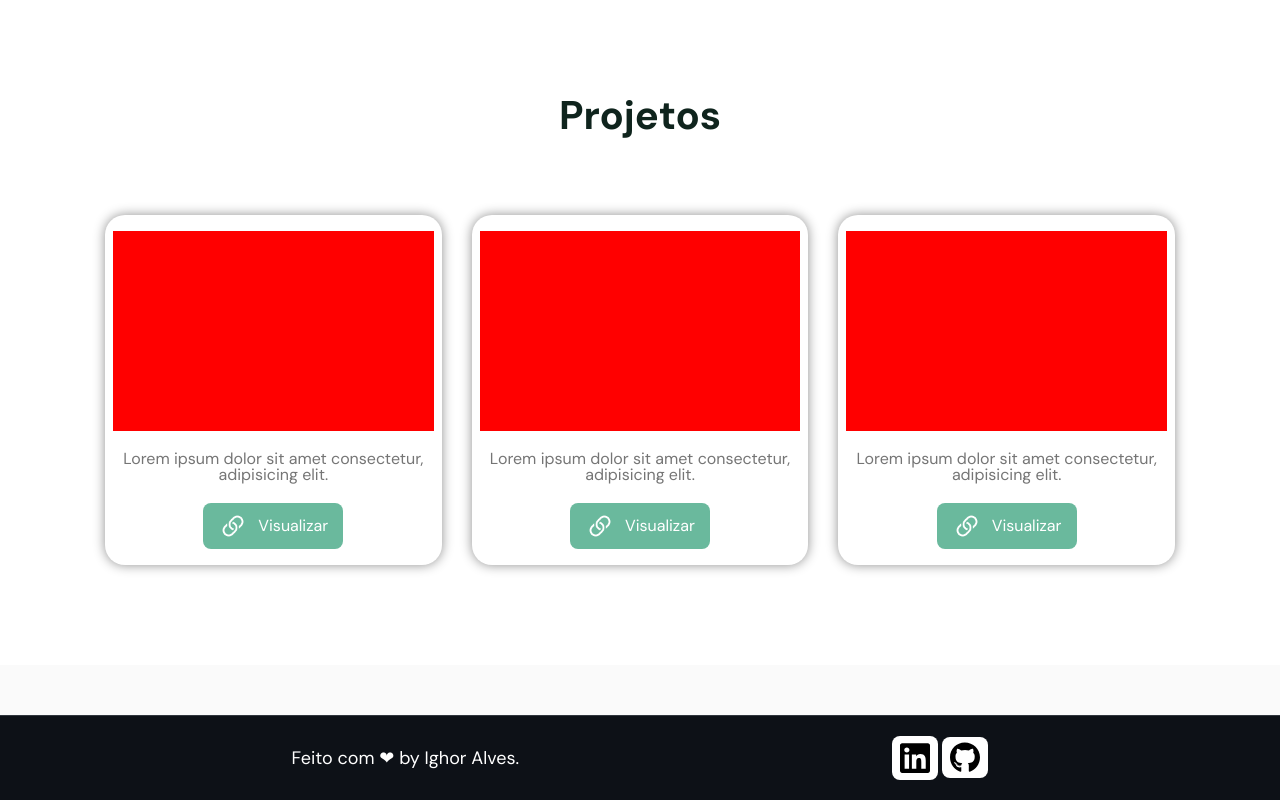
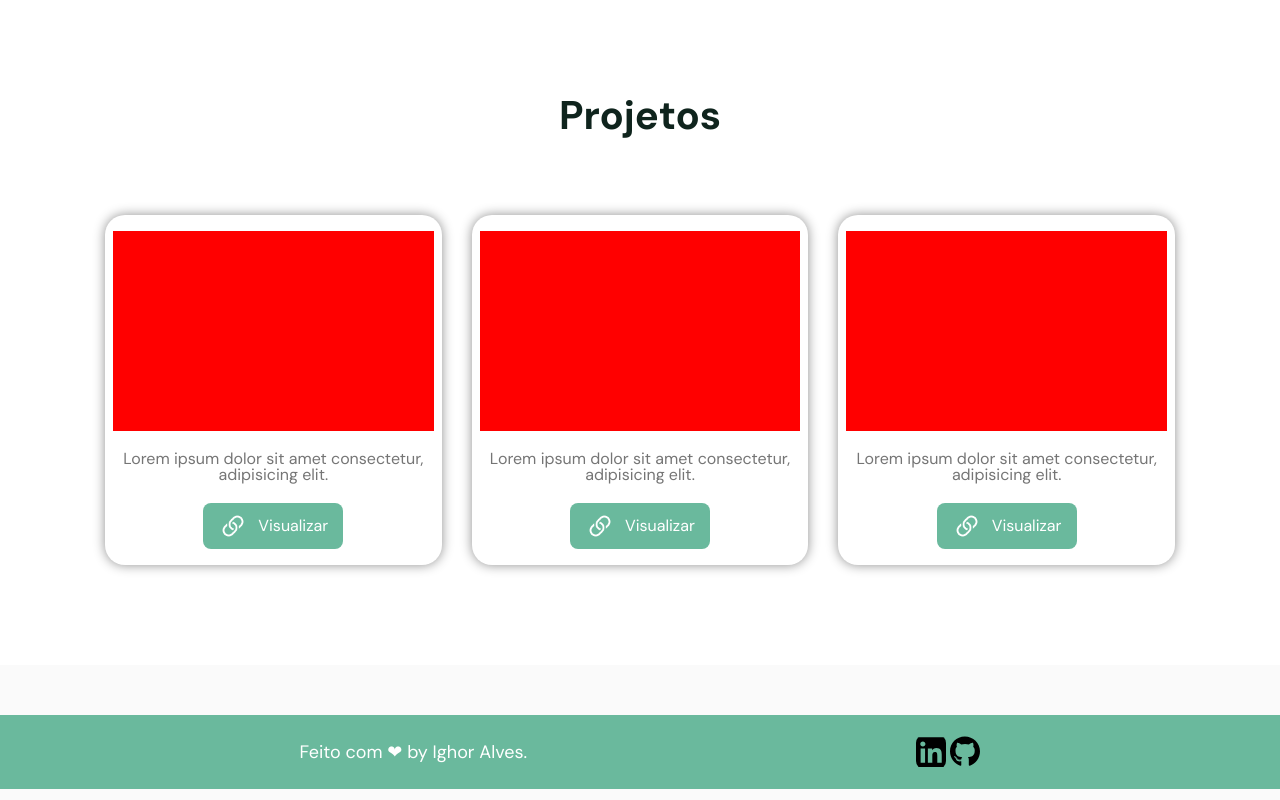
Before and after one commit to ighoralves/Portfolio, a website built with Parcel: page index.html in a window 1280 px wide. Shown: the part 1891-2691 px from the top of the page. Built offline with nearby package versions, Linux system fonts and the light colour scheme; files whose address does not match are found by name.

Commit message:
cor do footer alterada

```diff
--- a/assets/styles/components/Footer.scss
+++ b/assets/styles/components/Footer.scss
@@ -3,8 +3,7 @@
   height: 100%;
   position: relative;
   top: 150px;
-  border-top: 1px solid #30363d;
-  background: #0d1117;
+  background: $--base-color;
 
   &-content {
     display: flex;
@@ -23,8 +22,7 @@
 
     .icon2{
       width: 30px;
-      padding: 5px 8px;
-      background: #fff;
+      // background: #fff;
       border-radius: 8px;
     }
   }
--- a/assets/styles/components/Habilidades.scss
+++ b/assets/styles/components/Habilidades.scss
@@ -62,7 +62,7 @@
     }
   }
 
-  @media (max-width: 500px){
+  @media (max-width: 600px){
     &-content {
       grid-template-columns: repeat(3, 1fr);
       max-width: 300px;
```
Also changed, not shown: dist/index.css, dist/index.js, 1 other file.
